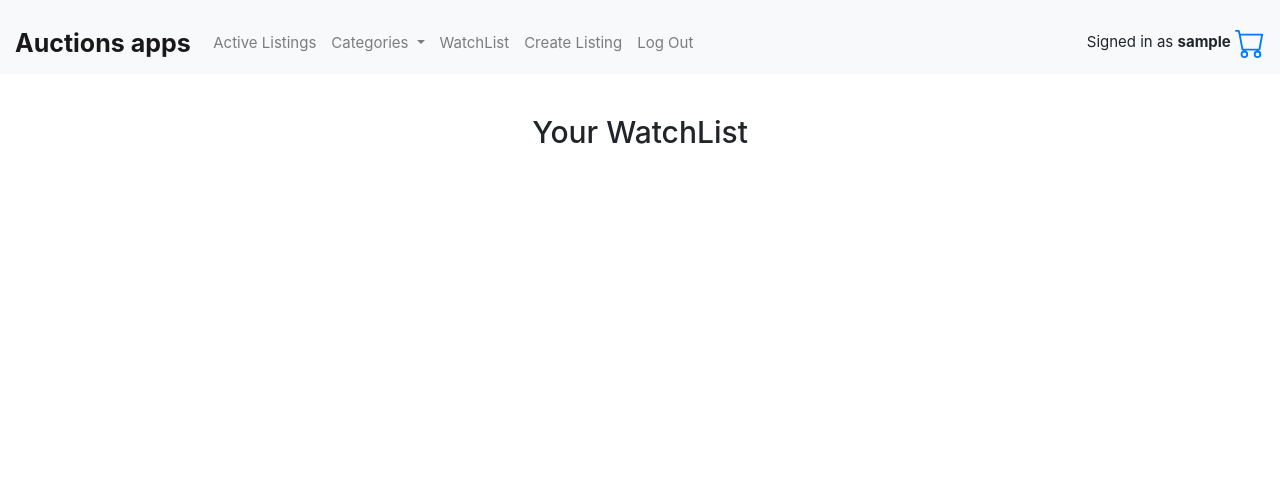
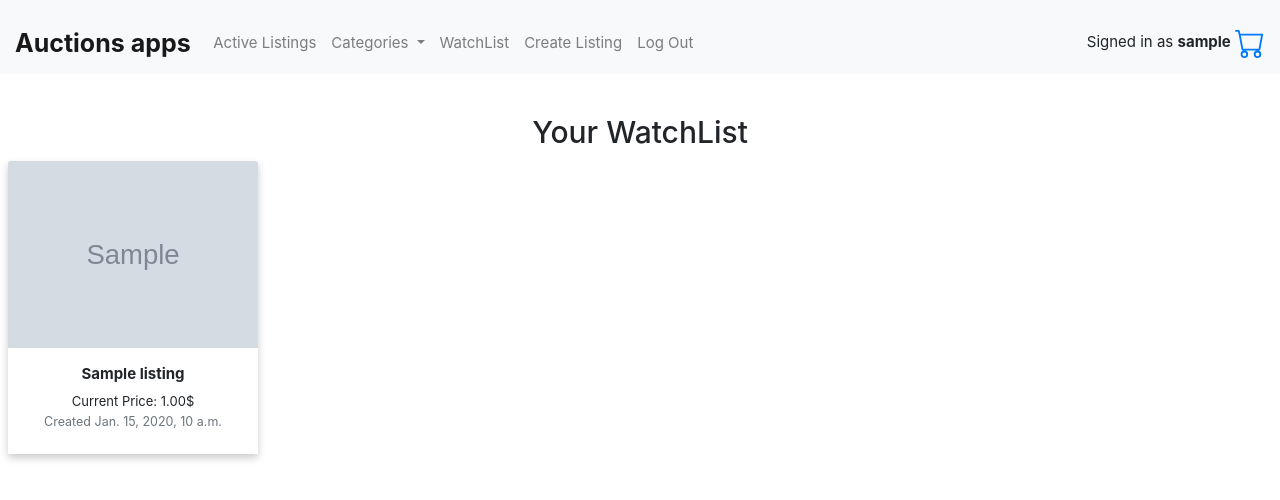
Before and after one commit to AmaniEzz/django-auctions-app, a Django app: page /Watchlist in a window 1280 px wide. Shown: the top 500 px of the page. Run offline with Django 3.2, Linux system fonts and the light colour scheme; a user stored in the database is signed in; tables that the repository leaves empty hold one stand-in row (values such as "Sample post"); grey boxes marked "Sample" are stand-in pictures; some libraries are stand-ins or nearby versions.

Commit message:
commit updates

```diff
--- a/auctions/templates/auctions/cart_detail.html
+++ b/auctions/templates/auctions/cart_detail.html
@@ -9,7 +9,7 @@
 
 {% if message %}
     <div class="title">
-      <h3>{{ message }}</h3>
+      {{ message }}
     </div>
 {% else %}
 
--- a/auctions/templates/auctions/watchlist_list.html
+++ b/auctions/templates/auctions/watchlist_list.html
@@ -7,16 +7,17 @@
 
 <div style="padding: 40px 0 20px 0;">
     <div style="text-align: center;">
+
     {% if message %}
     <div class="title">
       <h3>{{ message }}</h3>
     </div>
     {% else %}
-        <h2>Your WatchList</h2>
 
-    </div>
+      <h2>Your WatchList</h2>
+
     <section class="row" style="margin-left: 5px;">
-        {% for Listing in object_list %}
+        {% for Listing in user_items %}
             <article class="watchlist_card">
                 <a href="{% url 'listingpage' Listing.pk %}">
                      <img class="card-img-top" src="{{ Listing.image  }}" alt="Card image cap">
@@ -27,8 +28,8 @@
                   <p class="card-subtitle mb-2 text-muted" style="font-size: smaller;"> Created {{ Listing.created_at }}</p>
                 </div>
             </article>
+            {% endfor %}
     </section>
-    {% endfor %}
 </div>
 {% endif %}
 {% endif %}
--- a/auctions/urls.py
+++ b/auctions/urls.py
@@ -24,6 +24,7 @@ urlpatterns = [
     path('cart/add/<int:product_id>/', views.cart_add, name='cart_add'),
     path('cart/cart-detail/',views.cart_detail,name='cart_detail'),
 
+
 ]
 
 if settings.DEBUG:
--- a/auctions/views.py
+++ b/auctions/views.py
@@ -156,8 +156,8 @@ def reopen_auction(request, listing_id):
 @login_required
 def watchlist_page(request):
     if Watchlist.objects.filter(user=request.user).exists():
-        user_cart = Watchlist.objects.get(user=request.user)
-        context = {"user_items": user_cart.listing.all(),
+        user_watchlist = Watchlist.objects.get(user=request.user)
+        context = {"user_items": user_watchlist.listing.all(),
         }
         return render(request, 'auctions/watchlist_list.html', context=context)
     else:
```
